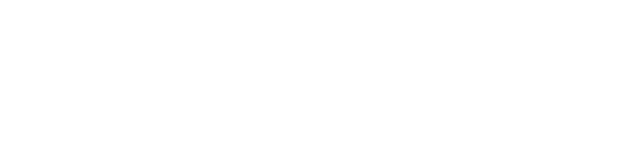
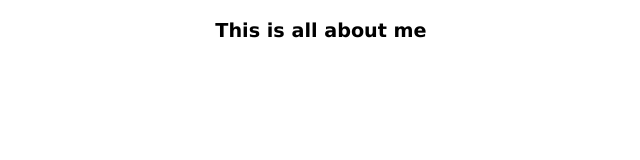
Before and after one commit to yashkr8y-oss/portfolio, a plain HTML site: page about.html in a window 1280 px wide. Shown: the whole page, without its empty margins (319-959 px from the left). Drawn offline with Linux system fonts and the light colour scheme.

Commit message:
Add files via upload

```diff
--- /dev/null
+++ b/about.css
@@ -0,0 +1,15 @@
+.heading{
+    justify-content: center;
+    text-align: center;
+    align-items: center;
+    font-size: larger;
+    font-weight: 700;
+    font-family: Verdana, Geneva, Tahoma, sans-serif;
+    text-decoration: dotted red;
+
+}
+.heading:hover{
+    color: brown;
+    text-decoration: transparent;
+
+}
--- a/about.html
+++ b/about.html
@@ -0,0 +1,15 @@
+<!DOCTYPE html>
+<html lang="en">
+<head>
+    <meta charset="utf-8">
+    <meta name="viewport" content="width=device-width, initial-scale=1.0">
+    <title>Basic HTML Example</title>
+    <link rel="stylesheet" href="about.css">
+</head>
+<body>
+    <p class="heading">This is all about me</p>
+    <p class="paragraph">
+
+    </p>
+</body>
+</html>
```
Also changed, not shown: index.html (+1 -1 lines).
